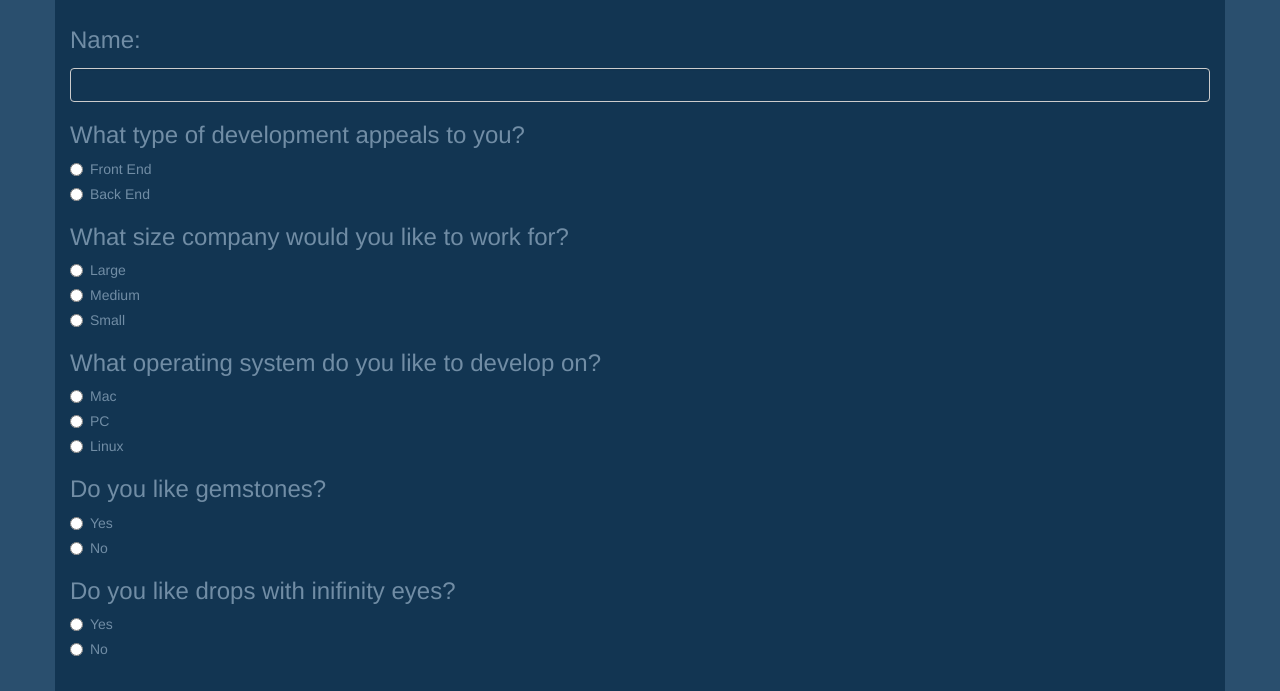
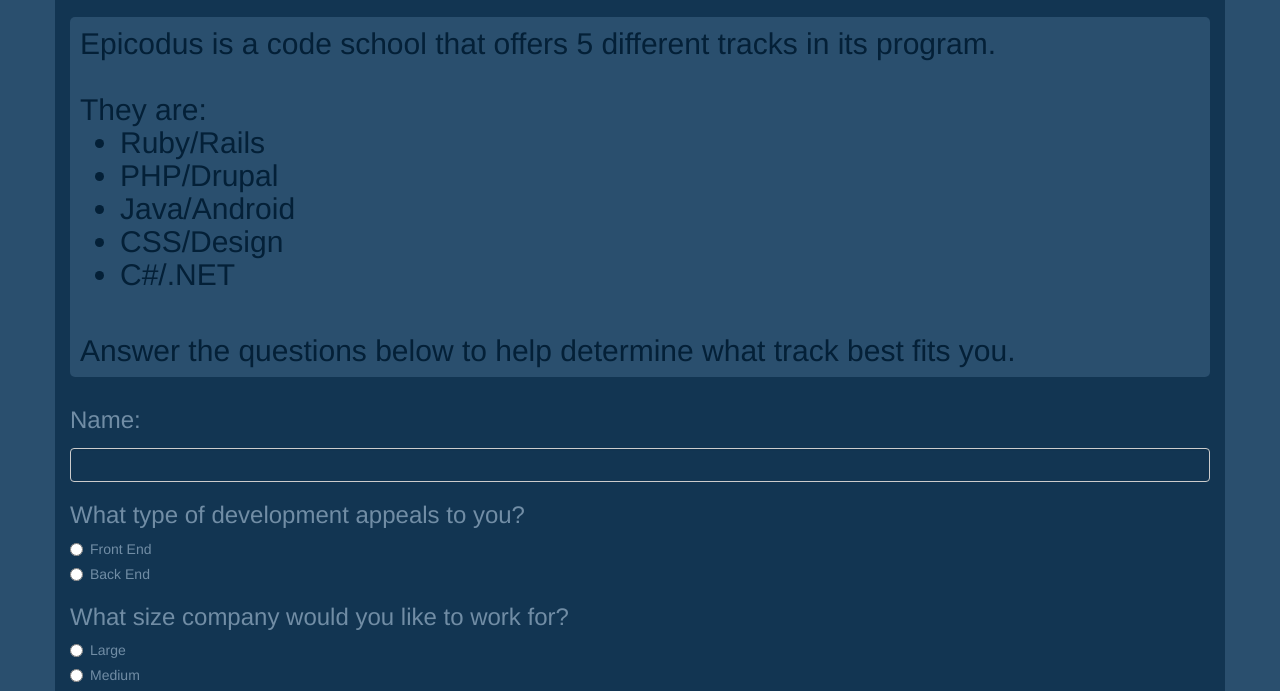
Before and after one commit to yqedan/tracksuggester, a plain HTML site: page index.html in a window 1280 px wide. Shown: the part 96-787 px from the top of the page. Drawn offline with Linux system fonts and the light colour scheme.

Commit message:
add information section

```diff
--- a/css/styles.css
+++ b/css/styles.css
@@ -20,13 +20,15 @@ body{
   text-align: center;
 }
 #welcome{
+  text-align: center;
+}
+#welcome, #information{
   color: #042037;
   font-size: 30px;
   background-color: #2A4F6E;
   padding: 10px;
   width: auto;
   border-radius: 5px;
-  text-align: center;
 }
 #hiddenMessage{
   display: none;
@@ -57,7 +59,7 @@ body{
     margin-top: 0px;
     margin-bottom: 0px;
   }
-  #welcome{
+  #welcome, #information{
     font-size: 20px;
   }
 }
--- a/index.html
+++ b/index.html
@@ -10,6 +10,18 @@
   <body>
     <div class="container">
       <p id="welcome">Welcome to the Epicodus track suggester site!</p>
+      <h3 id="information" >Epicodus is a code school that offers 5 different tracks in its program.
+        <br><br>
+        They are:
+          <ul>
+            <li> Ruby/Rails</li>
+            <li>PHP/Drupal</li>
+            <li>Java/Android</li>
+            <li>CSS/Design</li>
+            <li>C#/.NET</li>
+          </ul><br>
+          Answer the questions below to help determine what track best fits you.
+      </h3>
       <form>
         <div class="form-group">
           <label for="name"><h3>Name: </h3></label>
```
